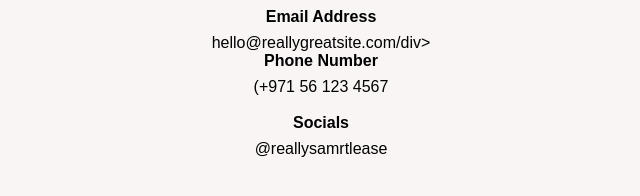
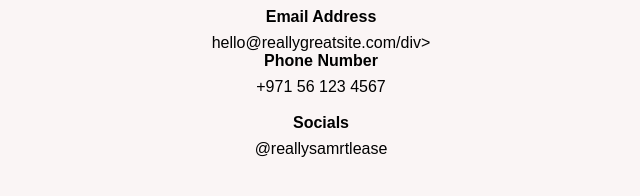
Before and after one commit to Theproca/smartlease.hub, a plain HTML site: page index.html in a window 1280 px wide. Shown: the part 1451-1647 px from the top of the page, 319-959 px from the left. Drawn offline with nearby package versions, Linux system fonts and the light colour scheme.

Commit message:
Update index.html

```diff
--- a/index.html
+++ b/index.html
@@ -117,7 +117,7 @@
 
      <div class="phone">
          <div class="red">Phone Number</div>
-             <div class="w">(+971 56 123 4567</div>
+             <div class="w"><a href="tel:+971 056 123 4765" class="num">+971 56 123 4567</a></div>
              <br>
              <div class="social">
              <div class="red">Socials</div>
```
